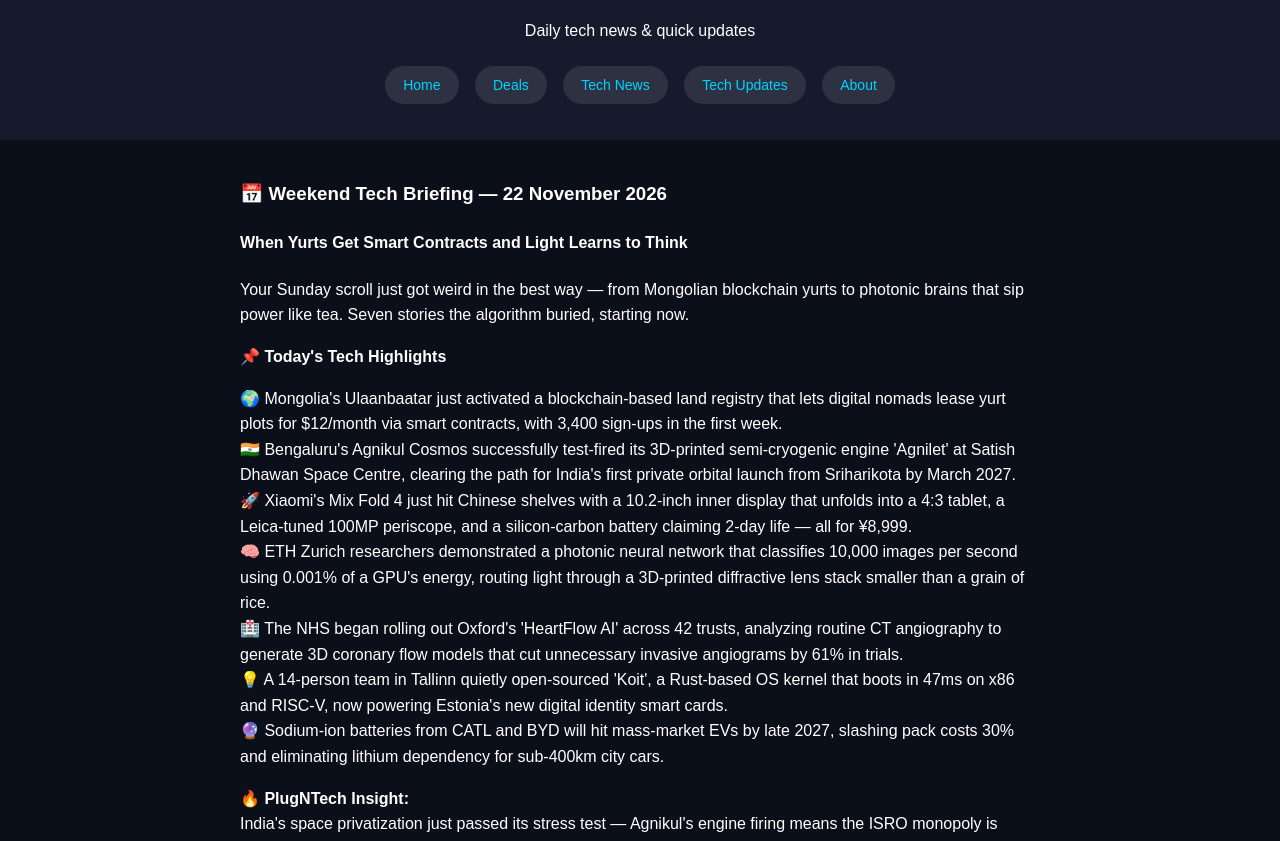
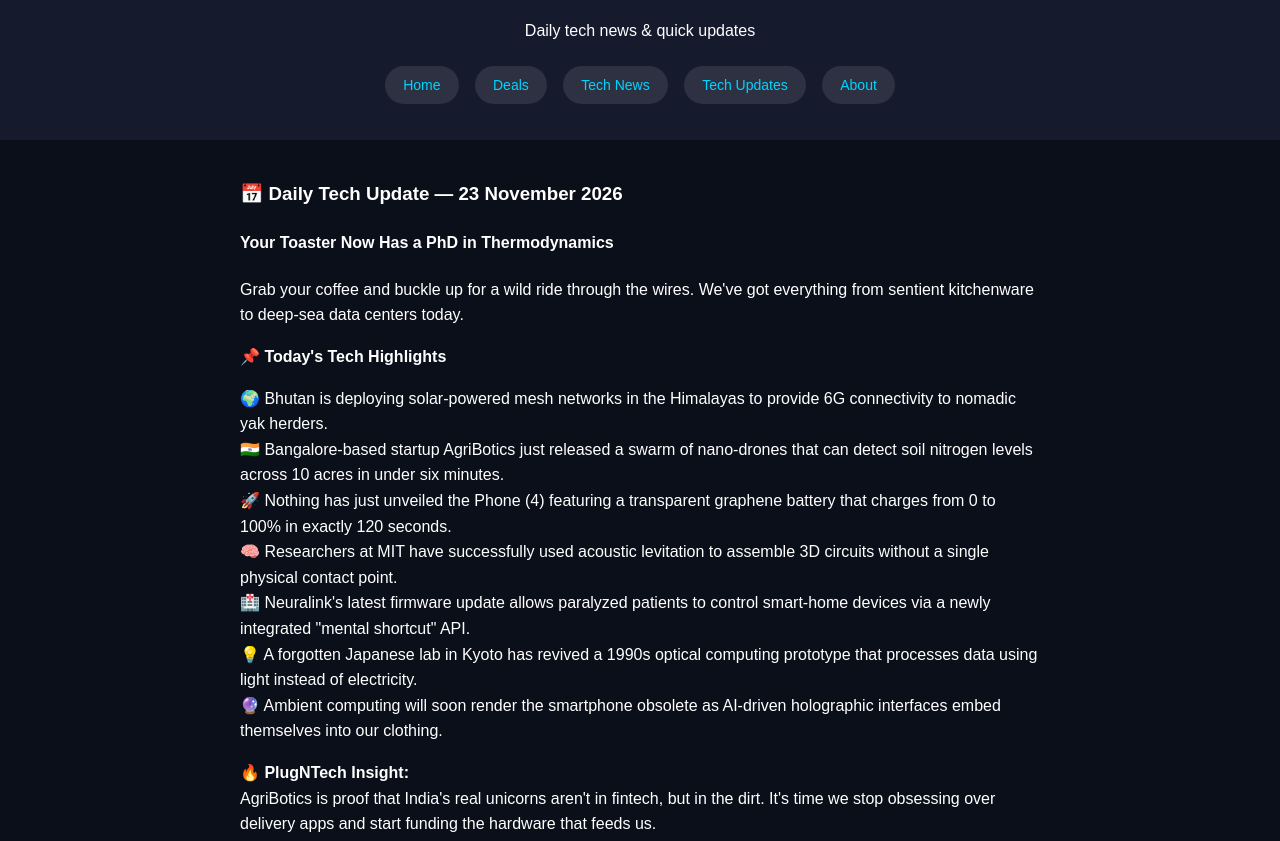
Before and after one commit to plugntech4u/plugntech4u.github.io, a plain HTML site: page tech-updates.html in a window 1280 px wide. Shown: the part 106-947 px from the top of the page. Drawn offline with Linux system fonts and the light colour scheme.

Commit message:
🤖 Auto: Daily tech update + sitemap 23 Nov 2026

```diff
--- a/tech-updates.html
+++ b/tech-updates.html
@@ -85,6 +85,25 @@
 
 <article>
     <!-- UPDATES_START -->
+
+<section class="update-entry">
+  <h3>📅 Daily Tech Update — 23 November 2026</h3>
+  <h4>Your Toaster Now Has a PhD in Thermodynamics</h4>
+  <p>Grab your coffee and buckle up for a wild ride through the wires. We've got everything from sentient kitchenware to deep-sea data centers today.</p>
+  <p><strong>📌 Today's Tech Highlights</strong></p>
+  <p>
+    🌍 Bhutan is deploying solar-powered mesh networks in the Himalayas to provide 6G connectivity to nomadic yak herders.<br>
+    🇮🇳 Bangalore-based startup AgriBotics just released a swarm of nano-drones that can detect soil nitrogen levels across 10 acres in under six minutes.<br>
+    🚀 Nothing has just unveiled the Phone (4) featuring a transparent graphene battery that charges from 0 to 100% in exactly 120 seconds.<br>
+    🧠 Researchers at MIT have successfully used acoustic levitation to assemble 3D circuits without a single physical contact point.<br>
+    🏥 Neuralink's latest firmware update allows paralyzed patients to control smart-home devices via a newly integrated "mental shortcut" API.<br>
+    💡 A forgotten Japanese lab in Kyoto has revived a 1990s optical computing prototype that processes data using light instead of electricity.<br>
+    🔮 Ambient computing will soon render the smartphone obsolete as AI-driven holographic interfaces embed themselves into our clothing.
+  </p>
+  <p><strong>🔥 PlugNTech Insight:</strong><br>AgriBotics is proof that India's real unicorns aren't in fintech, but in the dirt. It's time we stop obsessing over delivery apps and start funding the hardware that feeds us.</p>
+  <p><em>Updated: 23 November 2026</em></p>
+</section>
+
 
 <section class="update-entry">
   <h3>📅 Weekend Tech Briefing — 22 November 2026</h3>
```
Also changed, not shown: sitemap.xml (+5 -5 lines).
